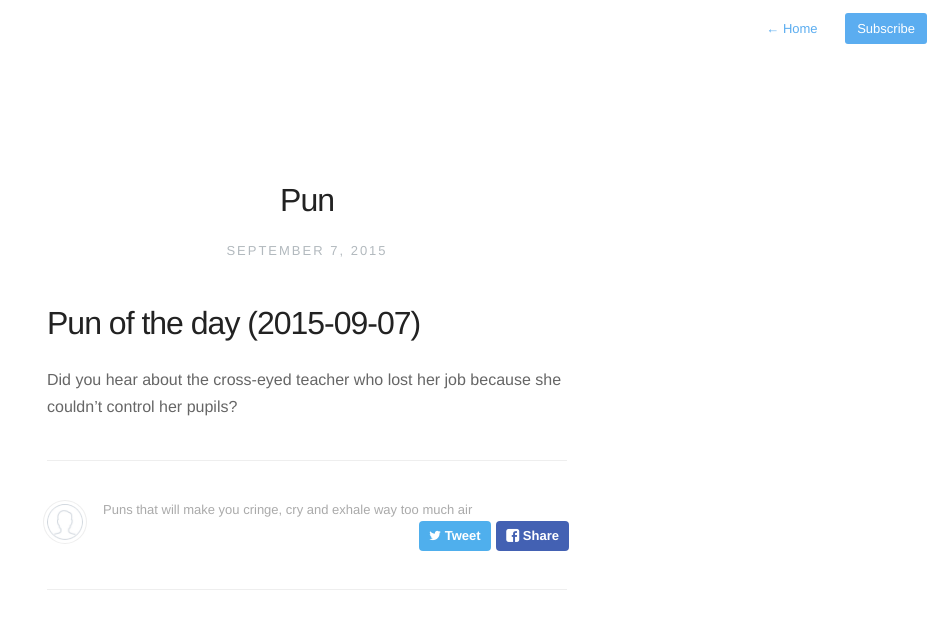
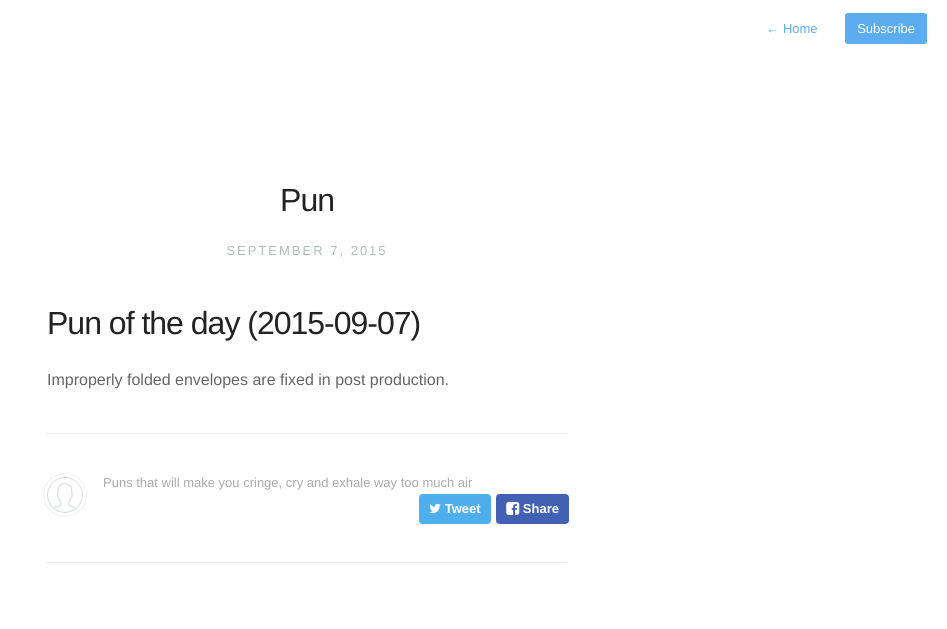
Before and after one commit to kozze89/badpunsintended.com, a Jekyll site: the page built from _posts/2015-09-07-pun.markdown, in a window 1280 px wide. Shown: the top 629 px of the page, without its empty margins (333-1280 px from the left). Built offline with Jekyll 4.4.1, drawn with Linux system fonts in a browser that asks for light colours; nearby versions of some CDN libraries; Markdown is read by kramdown in place of the engine named in the settings.

Commit message:
Reset 7th pun

```diff
--- a/_posts/2015-09-07-pun.markdown
+++ b/_posts/2015-09-07-pun.markdown
@@ -4,4 +4,4 @@ date:   2015-09-07 12:00:00
 
 # Pun of the day ({{ page.date | date: "%F" }})
 
-Did you hear about the cross-eyed teacher who lost her job because she couldn’t control her pupils?
+Improperly folded envelopes are fixed in post production.
--- a/jokes.txt
+++ b/jokes.txt
@@ -9,6 +9,7 @@ They told me I had type-A blood, but it was a Type-O.
 PMS jokes aren’t funny. Period.
 Why were the Indians here first? They had reservations.
 We are going on a class trip to the Coca-Cola factory. I hope there’s no pop quiz.
+Did you hear about the cross-eyed teacher who lost her job because she couldn’t control her pupils?
 When you get a bladder infection urine trouble.
 Broken pencils are pointless.
 I tried to catch some fog, but I mist.
```
